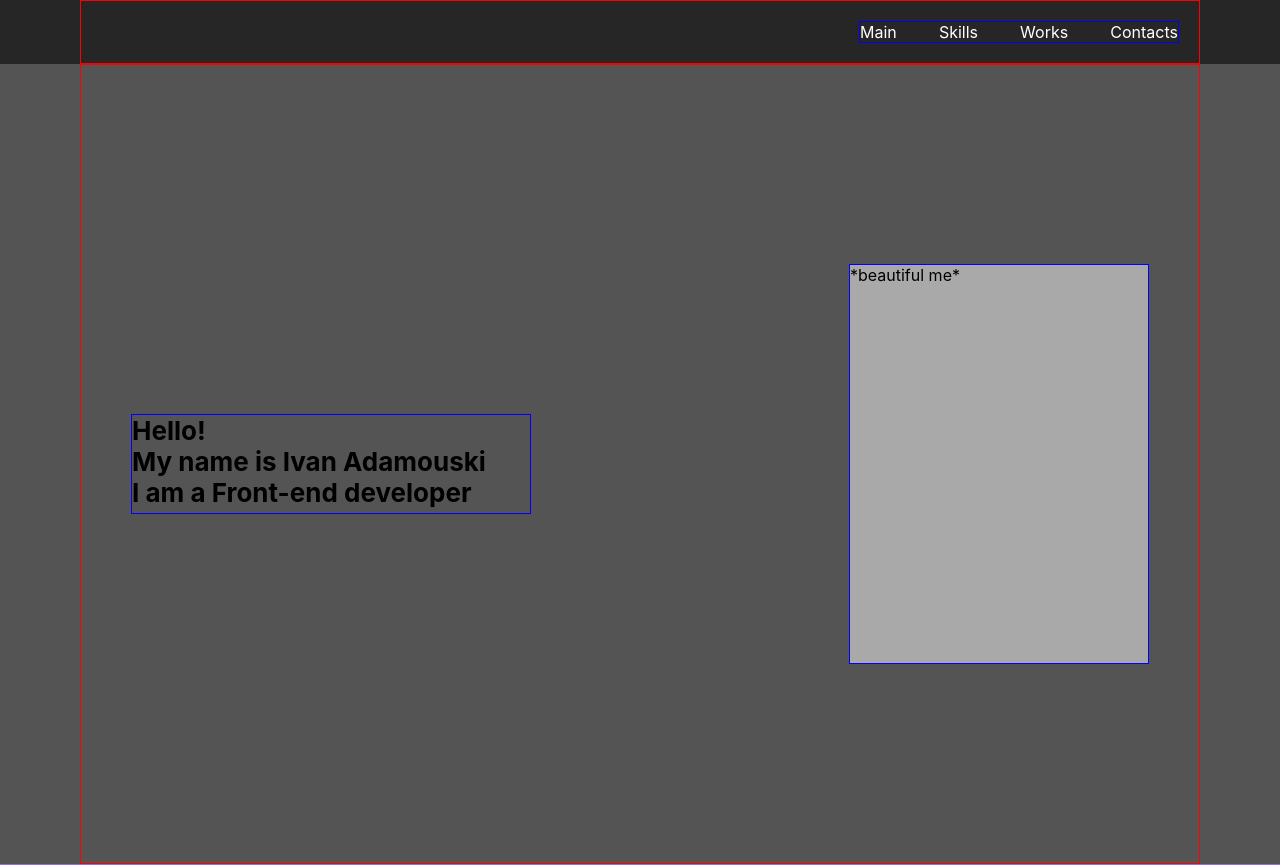
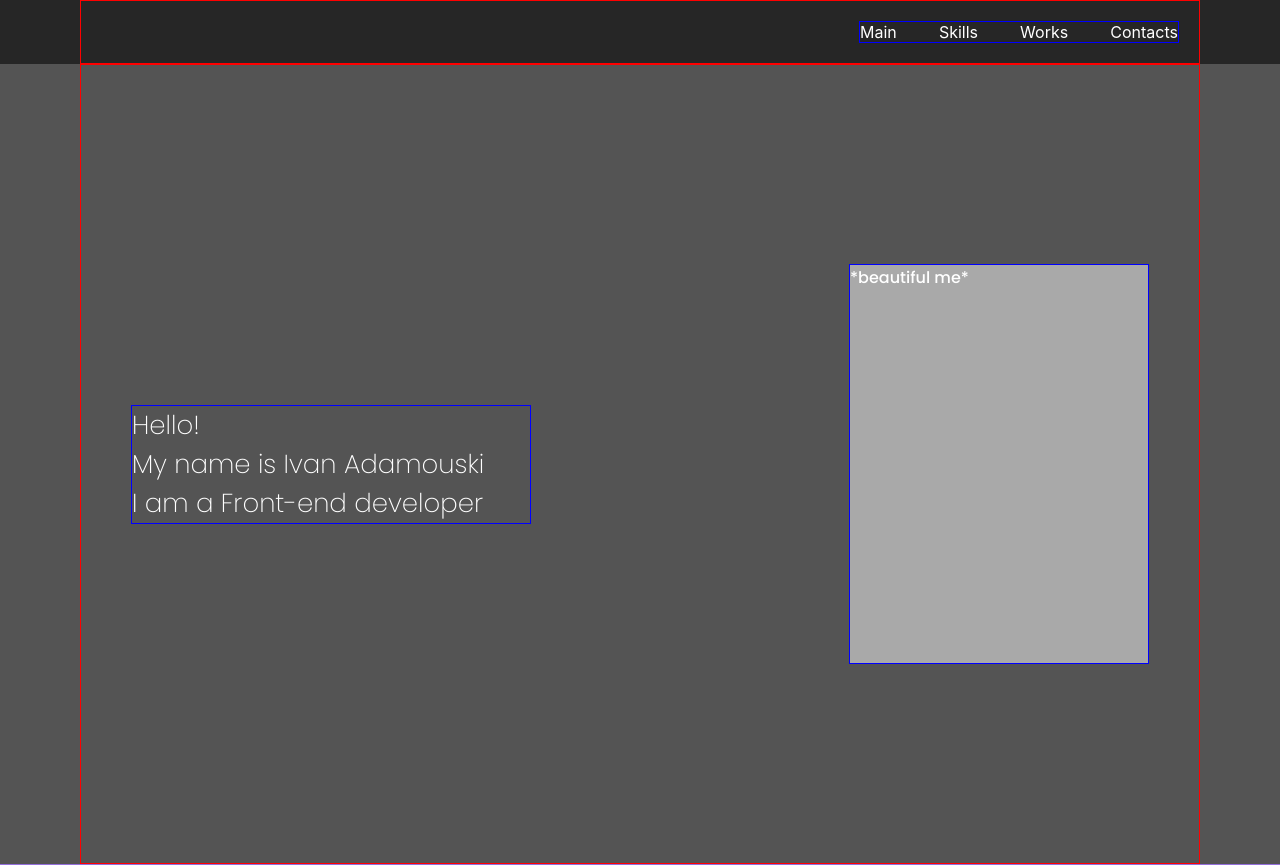
Before and after one commit to aivan3d66/portfolio, a React (Create React App) app: page / in a window 1280 px wide. Shown: the top 865 px of the page. Built offline with nearby package versions, Linux system fonts and the light colour scheme.

Commit message:
add new font family

```diff
--- a/src/components/AboutMe/AboutMe.module.scss
+++ b/src/components/AboutMe/AboutMe.module.scss
@@ -2,6 +2,8 @@
   min-width: 320px;
   margin: 0;
   padding: 0;
+  font-family: "Poppins", sans-serif;
+  color: #ffffff;
 }
 
 .aboutWrapper {
@@ -20,7 +22,7 @@
 
   text-align: center;
   font-size: 18px;
-  font-weight: bold;
+  font-weight: 300;
   border: 1px solid blue;
 }
 
@@ -74,7 +76,6 @@
 
     text-align: left;
     font-size: 22px;
-    font-weight: bold;
     border: 1px solid blue;
   }
 
```
